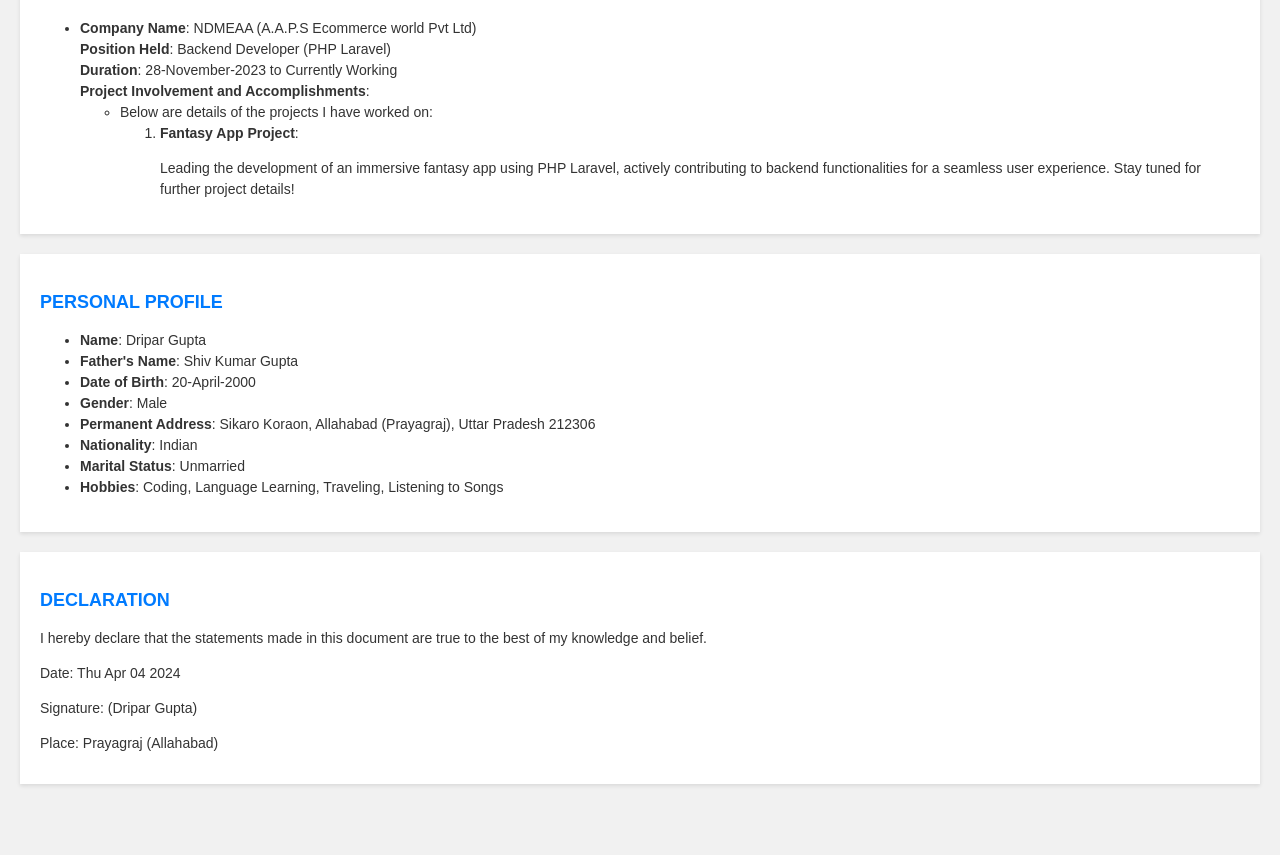
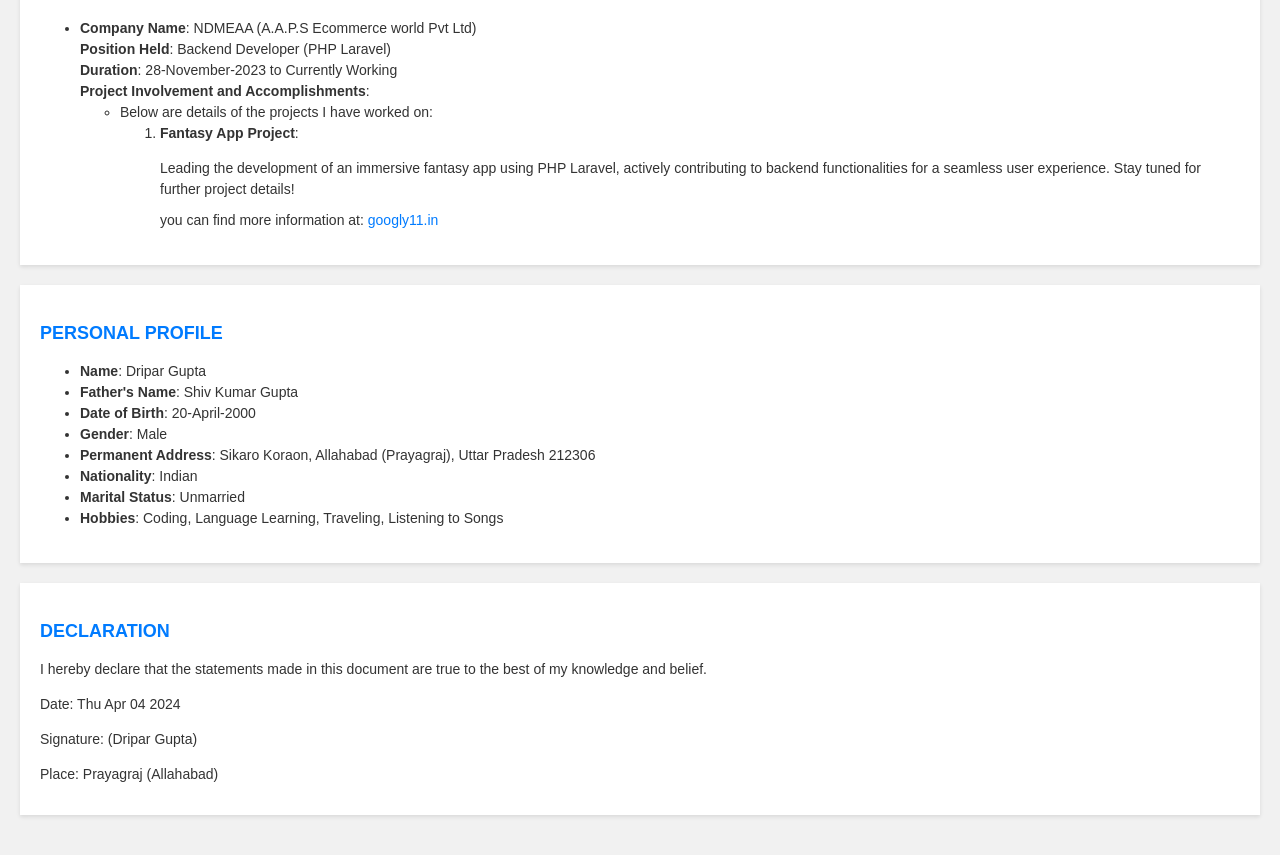
Before and after one commit to Dripar/Dripar, a plain HTML site: page index.html in a window 1280 px wide. Shown: the part 1986-2841 px from the top of the page. Before the commit the page ends 2810 px from the top, so only its background shows below. Drawn offline with Linux system fonts and the light colour scheme.

```diff
--- a/index.html
+++ b/index.html
@@ -371,6 +371,9 @@
                       functionalities for a seamless user experience. Stay tuned
                       for further project details!
                     </p>
+                    you can find more
+                    information at:
+                    <a href="https://googly11.in/">googly11.in</a>
                   </li>
                 </ol>
               </li>
```
